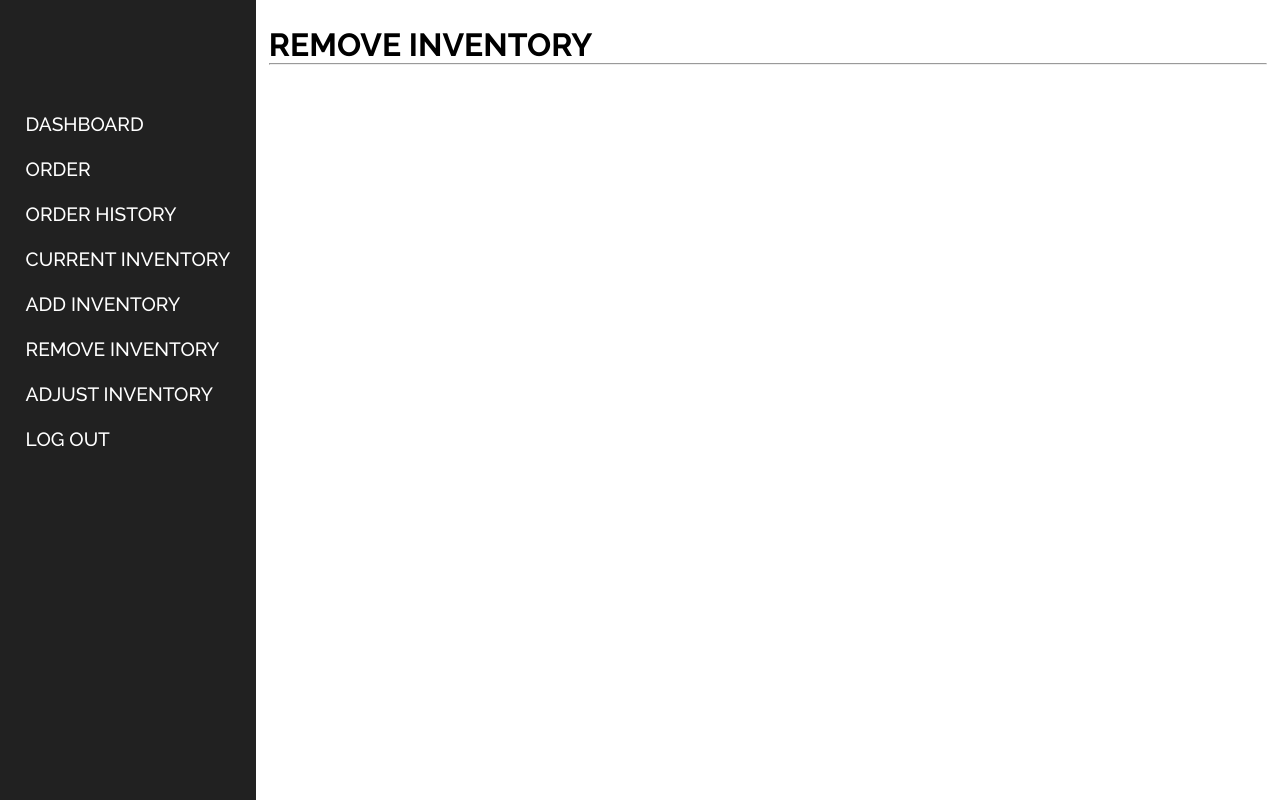
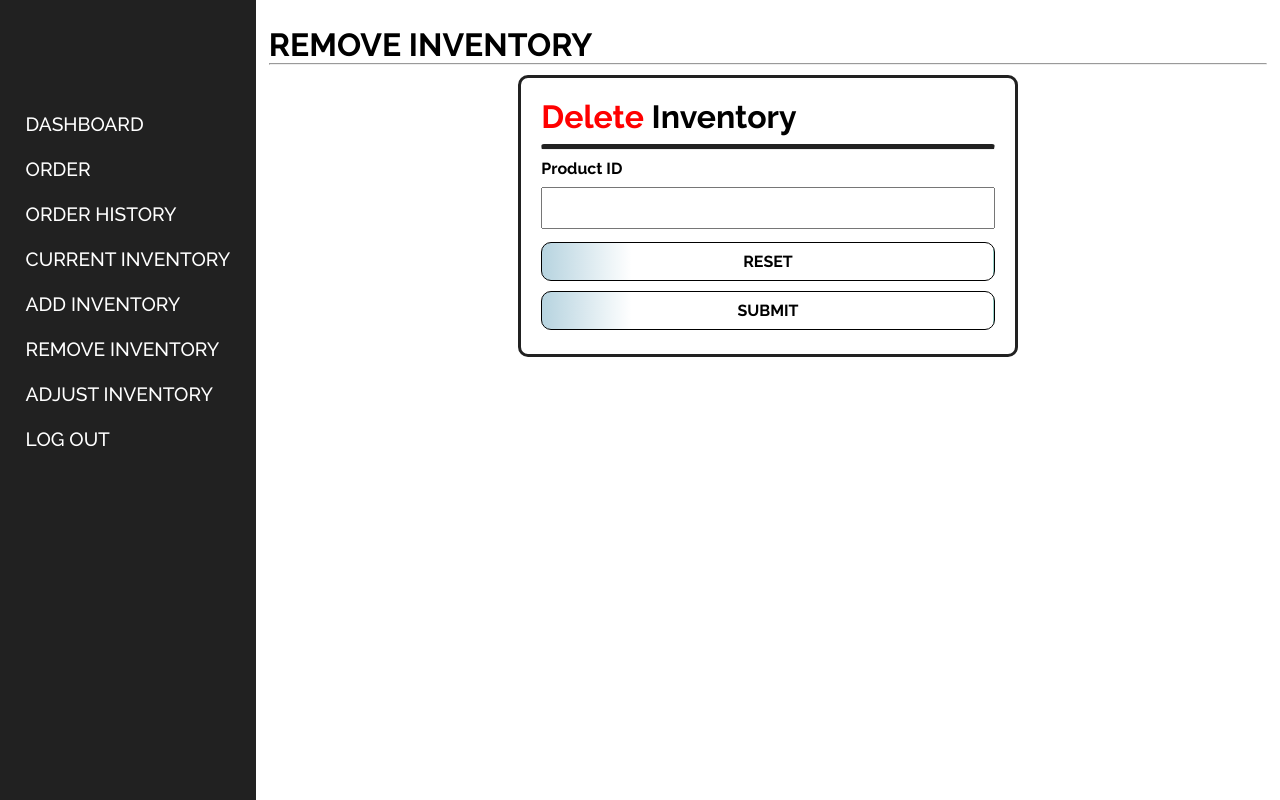
Before and after one commit to ChlmrsSrn/FUND_DATABASE_FINAL_EXAM, a PHP site: page /remove.php in a window 1280 px wide. Run offline with PHP 8.4, Linux system fonts and the light colour scheme; the visitor is signed in with stand-in values (Sample User, id 1).

Commit message:
Tapos na yung remove/add

```diff
--- a/order.php
+++ b/order.php
@@ -199,8 +199,8 @@ if (!isset($_SESSION["username"])) {
                         <td><input type="text" name="productID"></td>
                         <td><input type="text" name="productName"></td>
                         <td><input type="int" name="productQuantity"></td>
-                        <td><input type="text" name="productName"></td>
-                        <td><input type="text" name="productName"></td>
+                        <td><input type="text" name="price"></td>
+                        <td><input type="text" name="total_price"></td>
                     </tr>
                 </table>
 
--- a/remove.php
+++ b/remove.php
@@ -87,6 +87,65 @@ $conn = @mysqli_connect('localhost', 'admin', 'admin', 'inventory_database');
             width: 80%;
         }
 
+        .btn{
+            text-decoration: none;
+            width: 100%;
+            background-color: black;
+            color: black;
+            margin: 1% auto;
+            padding: 2%;
+            border-radius: 10px;
+            text-align: center;
+            font-size: 1em;
+            font-weight: 700;
+            cursor: pointer;
+            border: .1em solid black;
+
+            background: linear-gradient(to right, #70C1B3, #247B9F, white 60%);
+            background-size: 200% 100%;
+            background-position: right bottom;
+            transition: all .3s ease-out;
+        }
+
+        .btn:hover {
+            background-position: left bottom;
+            color: white;
+        }
+
+        .add-card{
+            width: 50%;
+            margin-top: 1%;
+            margin-left: 25%;
+            border: 3px solid #212121;
+            border-radius: 10px;
+            padding: 2%;
+        }
+
+        .add-card p{
+            font-weight: 700;
+            margin-bottom: 2%;
+            font-size: 2em;
+        }
+
+        .add-card hr{
+            margin-bottom: 2%;
+            border-top: 5px solid #212121;
+            border-radius: 10px;
+        }
+
+        .add-card input{
+            width: 100%;
+            margin-top: 2%;
+            margin-bottom: 2%;
+            font-size: 1.5em;
+            font-weight: 500;
+            padding: 1%;
+        }
+
+        .add-card label{
+            font-weight: 700;
+        }
+
     </style>
 
 </head>
@@ -105,9 +164,50 @@ $conn = @mysqli_connect('localhost', 'admin', 'admin', 'inventory_database');
     </div>
 
     <div class="main">
-        <h1>REMOVE INVENTORY</h1>
-        <hr />
+            <h1>REMOVE INVENTORY</h1>
+            <hr />
+
+            <div class="add-card">
+
+            <p><span style="color: red;">Delete</span> Inventory</p>
+            <hr />
+            <form id="myForm" action="remove.php" method="POST">
+                <div class="grid-container">
+                    <label>Product ID</label>
+                    <input type="text" name="productID" />
+                </div>
+
+                <button class="btn">RESET</button>
+                <button class="btn" onclick="clicked()" value="Submit" name="submit">SUBMIT</button>
+            </form>
+        </div>
     </div>
 
+    <?php
+        if (isset($_POST['productID'])) {
+            $productID = $_POST['productID'];
+            $query = "DELETE FROM INVENTORY WHERE productID = $productID";
+
+            if (mysqli_query($conn, $query)) {
+                if (mysqli_affected_rows($conn) > 0) {
+                    echo "<h2><center>INVENTORY DELETED SUCCESSFULLY</center></h2>";
+                } else {
+                    echo "<h2><center>NO RECORD FOUND FOR DELETION</center></h2>";
+                }
+            } else {
+                echo "<h2><center>ERROR DELETING RECORD: CONTACT ADMINISTRATOR OR TRY AGAIN</center></h2> ";
+            }
+        }
+?>
+
+<script>
+    function clicked() {
+       if (confirm('ARE YOU SURE?')) {
+           yourformelement.submit();
+       } else {
+           return false;
+       }
+    }
+</script>
 </body>
 </html>
```
Also changed, not shown: current.php (+38 -10 lines), orderHistory.php (+37 -0 lines).
